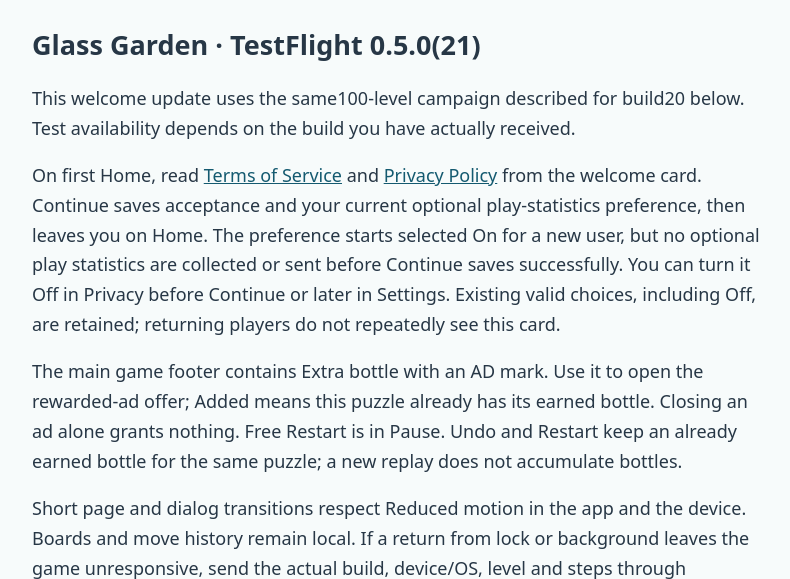
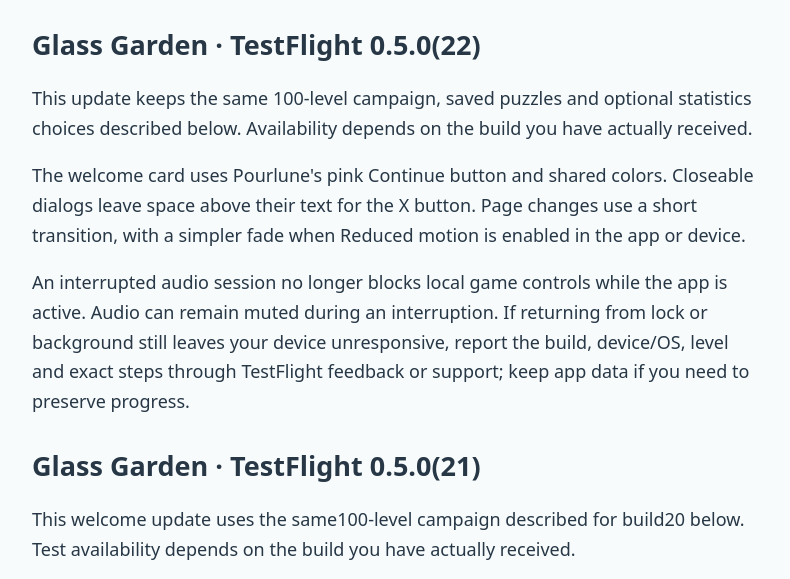
Before and after one commit to wangyule0379-max/pourlune-support, a plain HTML site: page index.html in a window 1280 px wide. Shown: the part 195-774 px from the top of the page, without its empty margins (242-1032 px from the left). Drawn offline with Linux system fonts and the light colour scheme.

Commit message:
Describe build22 control recovery and presentation fixes; retain prior disclosures

```diff
--- a/index.html
+++ b/index.html
@@ -12,6 +12,11 @@
 <main>
 
 <h1>Pourlune help</h1>
+<section aria-labelledby="glass-garden-22"><h2 id="glass-garden-22">Glass Garden · TestFlight 0.5.0(22)</h2>
+<p>This update keeps the same 100-level campaign, saved puzzles and optional statistics choices described below. Availability depends on the build you have actually received.</p>
+<p>The welcome card uses Pourlune's pink Continue button and shared colors. Closeable dialogs leave space above their text for the X button. Page changes use a short transition, with a simpler fade when Reduced motion is enabled in the app or device.</p>
+<p>An interrupted audio session no longer blocks local game controls while the app is active. Audio can remain muted during an interruption. If returning from lock or background still leaves your device unresponsive, report the build, device/OS, level and exact steps through TestFlight feedback or support; keep app data if you need to preserve progress.</p>
+</section>
 <section aria-labelledby="glass-garden-21"><h2 id="glass-garden-21">Glass Garden · TestFlight 0.5.0(21)</h2>
 <p>This welcome update uses the same100-level campaign described for build20 below. Test availability depends on the build you have actually received.</p>
 <p>On first Home, read <a href="#terms-21">Terms of Service</a> and <a href="privacy.html#glass-garden-21">Privacy Policy</a> from the welcome card. Continue saves acceptance and your current optional play-statistics preference, then leaves you on Home. The preference starts selected On for a new user, but no optional play statistics are collected or sent before Continue saves successfully. You can turn it Off in Privacy before Continue or later in Settings. Existing valid choices, including Off, are retained; returning players do not repeatedly see this card.</p>
```
Also changed, not shown: privacy.html (+3 -0 lines).
